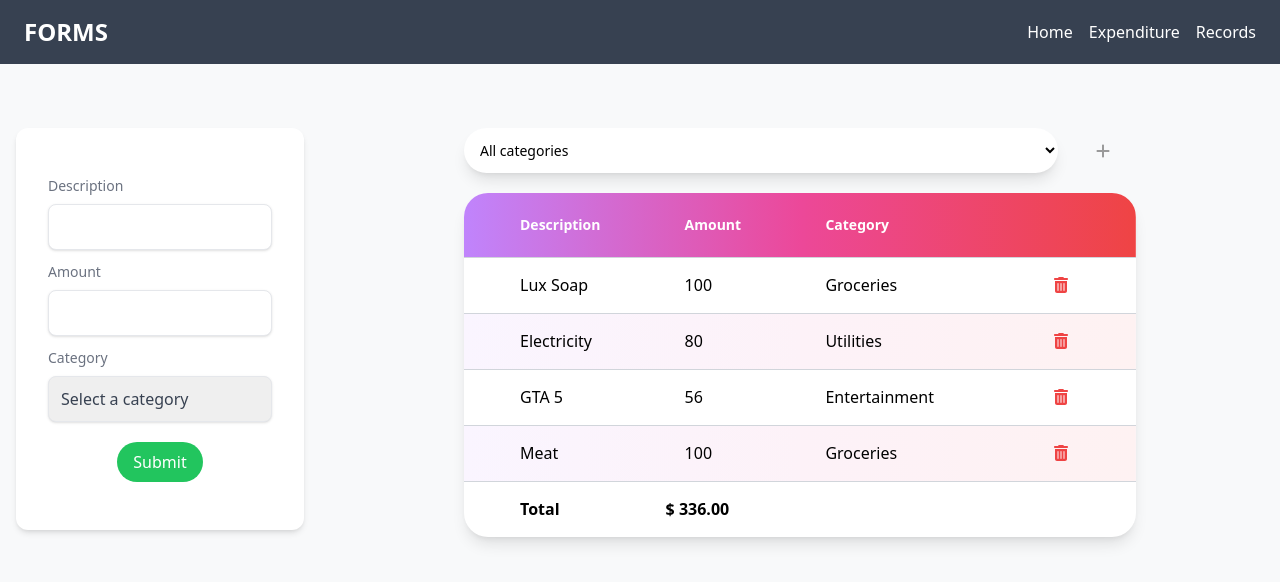
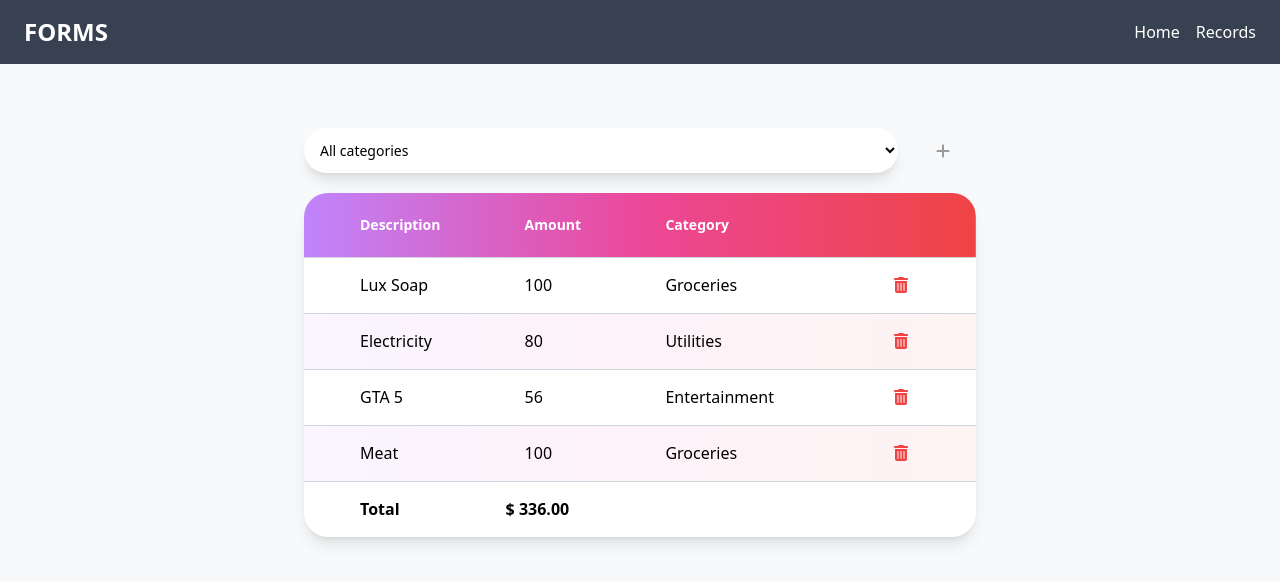
Before and after one commit to ChShehroz/React-hook-forms, a React (Vite) app: page /expense in a window 1280 px wide. Shown: the top 582 px of the page. Built offline with nearby package versions, Linux system fonts and the light colour scheme.

Commit message:
add animation

```diff
--- a/src/Component/NavBar/NavBar.tsx
+++ b/src/Component/NavBar/NavBar.tsx
@@ -12,9 +12,7 @@ const Navbar = () => {
             <Link to="/" className="text-white hover:text-red-400">
               Home
             </Link>
-            <Link to="/expenseForm" className="text-white hover:text-red-400">
-              Expenditure
-            </Link>
+
             <Link to="/expense" className="text-white hover:text-red-400">
               Records
             </Link>
--- a/src/Container/ExpensePage/ExpensePage.tsx
+++ b/src/Container/ExpensePage/ExpensePage.tsx
@@ -4,7 +4,10 @@ import ExpenseFilter from "../../Expense-tracker/Component/ExpenseFilter";
 import ExpenseForm from "../../Expense-tracker/Component/ExpenseForm"; // Assuming you have an ExpenseForm component
 
 const ExpensePage = () => {
+  const [isFormVisible, setFormVisible] = useState(false);
+
   const [selectedCategory, setSelectedCategory] = useState("All categories");
+
   const [expense, setExpense] = useState([
     { id: 1, description: "Lux Soap", amount: 100, category: "Groceries" },
     { id: 2, description: "Electricity", amount: 80, category: "Utilities" },
@@ -20,18 +23,34 @@ const ExpensePage = () => {
   return (
     <div className="my-12 flex">
       {/* Sidebar for the form */}
-      <div className="w-1/4 p-4  bg-transparent">
+      {isFormVisible && (
+        <div
+          className="w-1/4 p-4 bg-transparent transition-transform duration-300 ease-in-out fixed left-0 top-0 bottom-0 overflow-y-auto"
+          style={{
+            width: "25%",
+            transform: isFormVisible ? "translateX(0)" : "translateX(-100%)",
+          }}
+        >
           <ExpenseForm
             onSubmit={(formData) =>
               setExpense([...expense, { ...formData, id: expense.length + 1 }])
             }
           />
         </div>
+      )}
 
       {/* Main content */}
-      <div className="w-3/4 p-4">
+      <div
+        className={`transition-all duration-300 ease-in-out p-4 ${
+          isFormVisible ? "ml-[25%]" : "ml-0"
+        }`}
+        style={{
+          width: isFormVisible ? "75%" : "100%",
+        }}
+      >
         <ExpenseFilter
           onSelectCategory={(category) => setSelectedCategory(category)}
+          onAddRecord={() => setFormVisible(!isFormVisible)}
         />
         <ExpenseList
           expenses={visibleExpense}
--- a/src/Expense-tracker/Component/ExpenseFilter.tsx
+++ b/src/Expense-tracker/Component/ExpenseFilter.tsx
@@ -4,9 +4,10 @@ import { faPlus } from "@fortawesome/free-solid-svg-icons";
 
 interface Props {
   onSelectCategory: (category: string) => void;
+  onAddRecord: () => void;
 }
 
-const ExpenseFilter = ({ onSelectCategory }: Props) => {
+const ExpenseFilter = ({ onSelectCategory, onAddRecord }: Props) => {
   return (
     <div className="min-w-max max-w-2xl w-full flex gap-3 justify-center items-center m-auto">
       <select
@@ -21,7 +22,10 @@ const ExpenseFilter = ({ onSelectCategory }: Props) => {
         ))}
       </select>
       <div className="group relative w-[10%] flex justify-center items-center mb-5">
-        <button className="border border-none hover:border-red-500 text-[#9a9a9a] hover:bg-slate-500 hover:text-white px-3 py-1.5 rounded-md">
+        <button
+          onClick={onAddRecord}
+          className="border border-none hover:border-red-500 text-[#9a9a9a] hover:bg-slate-500 hover:text-white px-3 py-1.5 rounded-md"
+        >
           <FontAwesomeIcon icon={faPlus} />
         </button>
         <span className="absolute -top-8 -right-16 transition-all scale-0 rounded-lg bg-gray-800 p-2 text-xs text-white group-hover:scale-100">
--- a/src/Expense-tracker/Component/ExpenseForm.tsx
+++ b/src/Expense-tracker/Component/ExpenseForm.tsx
@@ -37,11 +37,12 @@ const ExpenseForm = ({ onSubmit }: Props) => {
   };
 
   return (
-    <div className="w-full max-w-2xl">
+    <div className="w-full ">
       <form
         onSubmit={handleSubmit(submitData)}
-        className="bg-white shadow-md rounded-xl px-8 p-12 mb-4 "
+        className="bg-white h-[93vh] shadow-md rounded-xl px-8 p-12  "
       >
+        <h3 className="mb-10 text-2xl text-[#9a9a9a]">Expenditure</h3>
         <div className="mb-3">
           <label
             htmlFor="description"
--- a/src/Expense-tracker/Component/ExpenseList.tsx
+++ b/src/Expense-tracker/Component/ExpenseList.tsx
@@ -50,7 +50,7 @@ const ExpenseList = ({ expenses, onDelete }: Props) => {
                     <FontAwesomeIcon icon={faTrashCan} />
                   </button>
 
-                  <span className="absolute top-0 -left-14 transition-all scale-0 rounded-lg bg-gray-800 p-2 text-xs text-white group-hover:scale-100">
+                  <span className="absolute top-0.5 -left-14 transition-all scale-0 rounded-lg bg-gray-800 p-2 text-xs text-white group-hover:scale-100">
                     Delete
                   </span>
                 </div>
```
Lines whose indentation alone changed are shown as unchanged.
